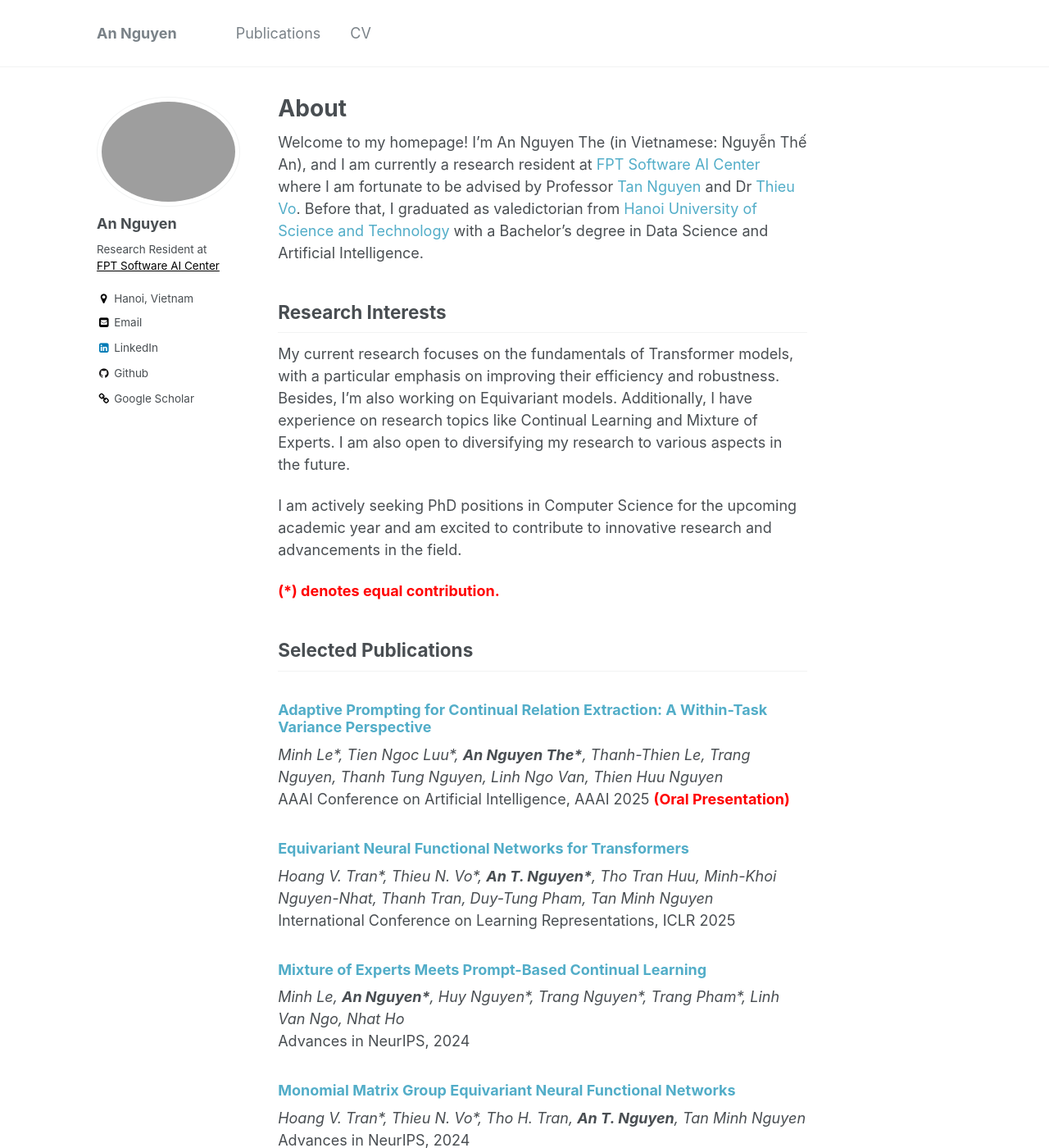
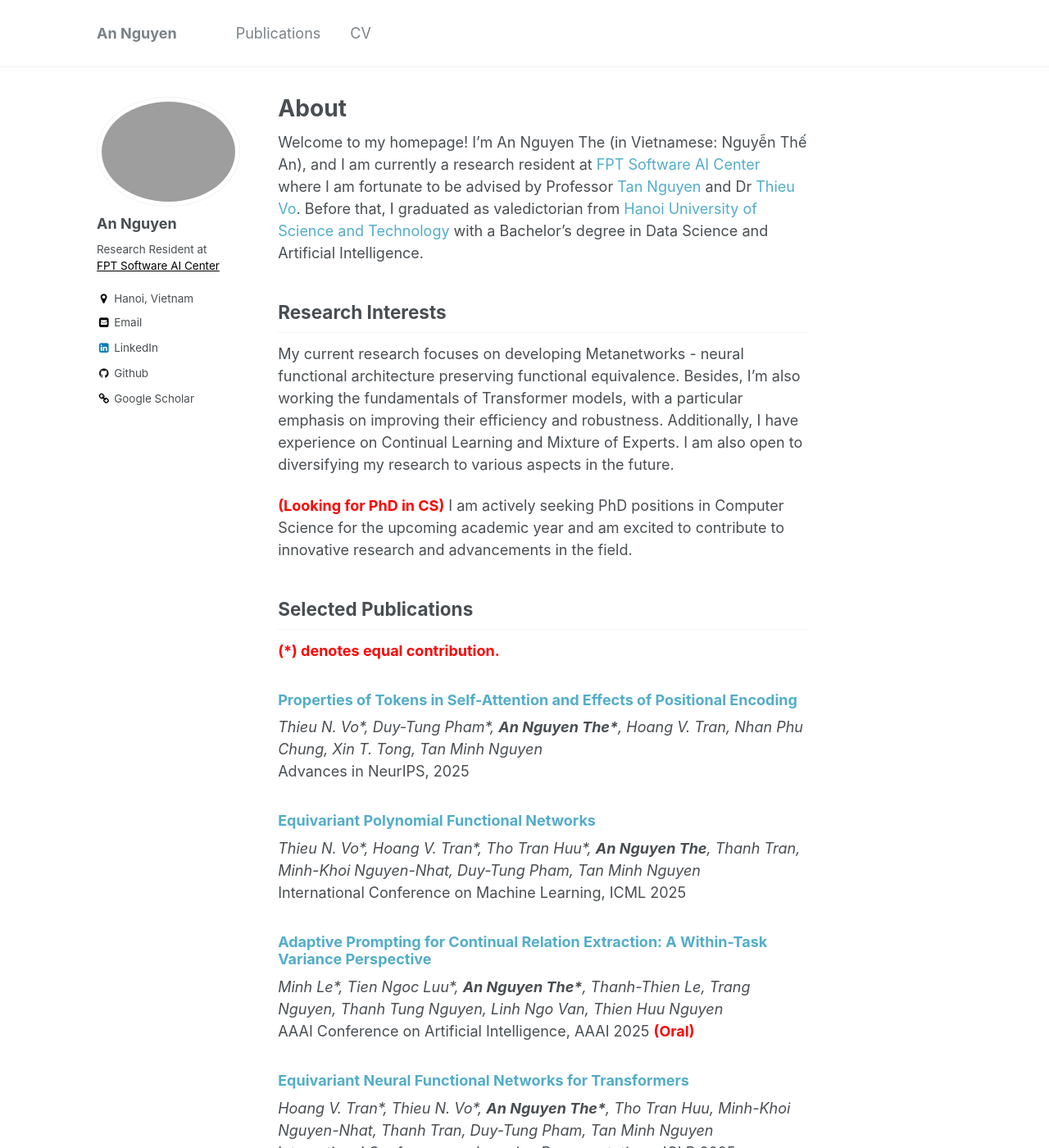
Before and after one commit to sg-nta/sg-nta.github.io, a Jekyll site: the page built from _pages/about.md, in a window 1280 px wide and 1400 px high. Shown: the whole window at 82% size. Built offline with Jekyll 4.4.1, drawn with Linux system fonts in a browser that asks for light colours; some of the changed text lies outside the part shown.

Commit message:
October update

```diff
--- a/_pages/about.md
+++ b/_pages/about.md
@@ -14,26 +14,37 @@ redirect_from:
 Welcome to my homepage! I'm An Nguyen The (in Vietnamese: Nguyễn Thế An), and I am currently a research resident at [FPT Software AI Center](https://fpt-aicenter.com/en/) where I am fortunate to be advised by Professor [Tan Nguyen](https://tanmnguyen89.github.io/) and Dr [Thieu Vo](https://scholar.google.at/citations?user=CM2qJSoAAAAJ&hl=en/). Before that, I graduated as valedictorian from [Hanoi University of Science and Technology](https://hust.edu.vn/) with a Bachelor's degree in Data Science and Artificial Intelligence.
 
 ## Research Interests
-My current research focuses on the fundamentals of Transformer models, with a particular emphasis on improving their efficiency and robustness. Besides, I'm also working on Equivariant models. Additionally, I have experience on research topics like Continual Learning and Mixture of Experts. I am also open to diversifying my research to various aspects in the future.
+My current research focuses on developing Metanetworks - neural functional architecture preserving functional equivalence. Besides, I'm also working the fundamentals of Transformer models, with a particular emphasis on improving their efficiency and robustness. Additionally, I have experience on Continual Learning and Mixture of Experts. I am also open to diversifying my research to various aspects in the future.
 
-I am actively seeking PhD positions in Computer Science for the upcoming academic year and am excited to contribute to innovative research and advancements in the field.
+<span style="color:red"> **(Looking for PhD in CS)** </span>  I am actively seeking PhD positions in Computer Science for the upcoming academic year and am excited to contribute to innovative research and advancements in the field.
 
 
+## Selected Publications
 <span style="color:red"> **(\*) denotes equal contribution.** </span> <br/>
-## Selected Publications
-### [Adaptive Prompting for Continual Relation Extraction: A Within-Task Variance Perspective](https://arxiv.org/pdf/2412.08285)
+### [Properties of Tokens in Self-Attention and Effects of Positional Encoding](https://openreview.net/forum?id=eTDgECpQ2I)
+*Thieu N. Vo\*, Duy-Tung Pham\*, __An Nguyen The\*__, Hoang V. Tran, Nhan Phu Chung, Xin T. Tong, Tan Minh Nguyen*<br/>
+Advances in NeurIPS, 2025
+### [Equivariant Polynomial Functional Networks](https://openreview.net/forum?id=eTDgECpQ2I)
+*Thieu N. Vo\*, Hoang V. Tran\*, Tho Tran Huu\*, __An Nguyen The__, Thanh Tran, Minh-Khoi Nguyen-Nhat, Duy-Tung Pham, Tan Minh Nguyen*<br/>
+International Conference on Machine Learning, ICML 2025
+### [Adaptive Prompting for Continual Relation Extraction: A Within-Task Variance Perspective](https://doi.org/10.1609/aaai.v39i23.34616)
 *Minh Le\*, Tien Ngoc Luu\*, __An Nguyen The\*__, Thanh-Thien Le, Trang Nguyen, Thanh Tung Nguyen, Linh Ngo Van, Thien Huu Nguyen*<br/>
-AAAI Conference on Artificial Intelligence, AAAI 2025 <span style="color:red"> **(Oral Presentation)** </span> <br/>
+AAAI Conference on Artificial Intelligence, AAAI 2025 <span style="color:red"> **(Oral)** </span> <br/>
 ### [Equivariant Neural Functional Networks for Transformers](https://openreview.net/pdf?id=uBai0ukstY)
-*Hoang V. Tran\*, Thieu N. Vo\*, __An T. Nguyen\*__, Tho Tran Huu, Minh-Khoi Nguyen-Nhat, Thanh Tran, Duy-Tung Pham, Tan Minh Nguyen*<br/>
+*Hoang V. Tran\*, Thieu N. Vo\*, __An Nguyen The\*__, Tho Tran Huu, Minh-Khoi Nguyen-Nhat, Thanh Tran, Duy-Tung Pham, Tan Minh Nguyen*<br/>
 International Conference on Learning Representations, ICLR 2025
 ### [Mixture of Experts Meets Prompt-Based Continual Learning](https://proceedings.neurips.cc/paper_files/paper/2024/file/d78d68cae595fabadd187b583ee8708e-Paper-Conference.pdf)
-*Minh Le, __An Nguyen\*__, Huy Nguyen\*, Trang Nguyen\*, Trang Pham\*, Linh Van Ngo, Nhat Ho*<br/>
+*Minh Le, __An Nguyen The\*__, Huy Nguyen\*, Trang Nguyen\*, Trang Pham\*, Linh Van Ngo, Nhat Ho*<br/>
 Advances in NeurIPS, 2024
 ### [Monomial Matrix Group Equivariant Neural Functional Networks](https://proceedings.neurips.cc/paper_files/paper/2024/file/577cd5863ec73be4e6871340be0936ae-Paper-Conference.pdf)
-*Hoang V. Tran\*, Thieu N. Vo\*, Tho H. Tran, __An T. Nguyen__, Tan Minh Nguyen*<br/>
+*Hoang V. Tran\*, Thieu N. Vo\*, Tho H. Tran, __An Nguyen The__, Tan Minh Nguyen*<br/>
 Advances in NeurIPS, 2024
+
 ## Selected Preprints
-### [Equivariant Polynomial Functional Networks](https://arxiv.org/pdf/2410.04213.pdf)
-*Thieu N. Vo\*, Hoang V. Tran\*, Tho Tran Huu, __An T. Nguyen__, Thanh Tran, Minh-Khoi Nguyen-Nhat, Duy-Tung Pham, Tan Minh Nguyen*<br/>
+### Quasi-Equivariant Metanetworks
+*Hoang V. Tran\*, __An Nguyen The\*__, Benoît Guérand, Thieu N. Vo, Tan Minh Nguyen*<br/>
 Under review
+
+### Equivariant Metanetworks for Mixture-of-Experts Weights
+*Hoang V. Tran\*, Tho Tran Huu\*, __An Nguyen The\*__, Duy-Tung Pham, Minh-Khoi Nguyen-Nhat, Thanh Tran, Thieu N. Vo, Tan Minh Nguyen*<br/>
+Under review
--- a/_pages/cv.html
+++ b/_pages/cv.html
@@ -11,4 +11,4 @@ redirect_from:
 {% include base_path %}
 {% capture written_label %}'None'{% endcapture %}
 
---<u><a style="line-height: 1.5;" href="https://sg-nta.github.io/CV_Feb25.pdf"><span style="color: #333333;"><span>Available here in PDF format.</span></span></a></u>
+--<u><a style="line-height: 1.5;" href="https://sg-nta.github.io/CV_Oct_25.pdf"><span style="color: #333333;"><span>Available here in PDF format.</span></span></a></u>
```
Also changed, not shown: _pages/articles.md (+18 -9 lines), 2 other files.
